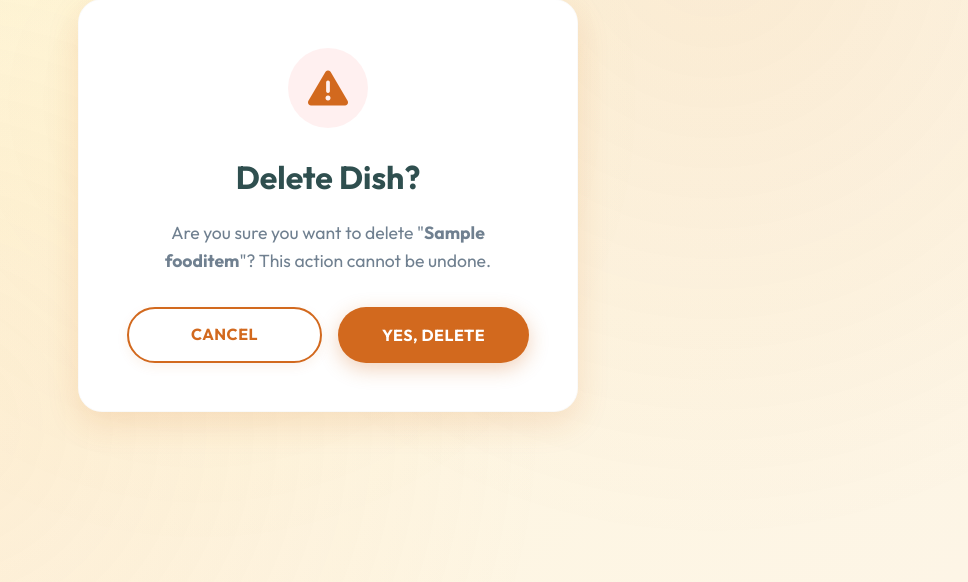
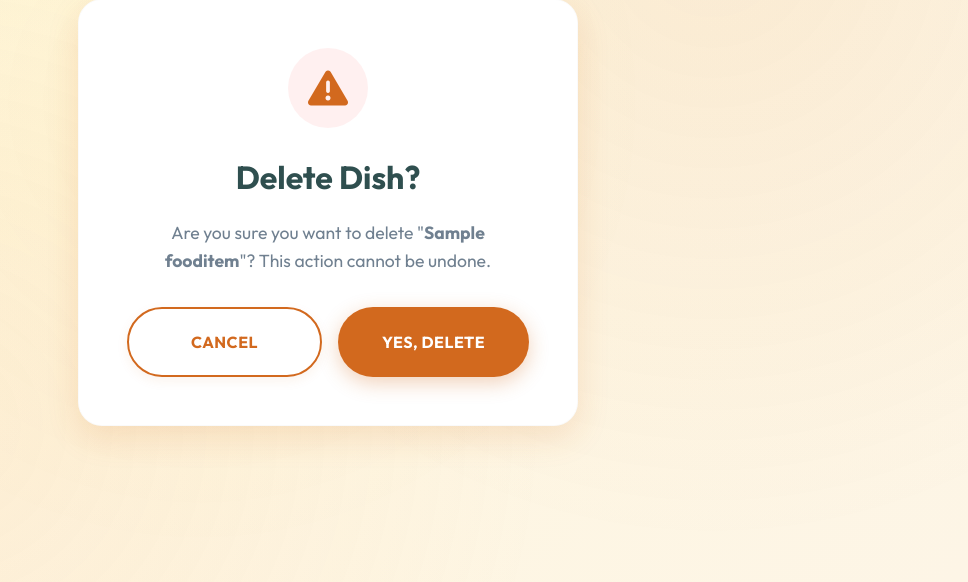
Before and after one commit to jibinchacko165-web/homemade-food, a Django app: page /food/1/delete/ in a window 1280 px wide. Shown: the part 218-800 px from the top of the page, without its empty margins (312-1280 px from the left). Run offline with Django 5.2, Linux system fonts and the light colour scheme; a user stored in the database is signed in; tables that the repository leaves empty hold one stand-in row (values such as "Sample post"); parts of the project's set-up code (start-up, migrations or seed data) failed here and were passed over.

Commit message:
fix: remove all {% url %} tags from delete template - use hardcoded /dashboard/ path

```diff
--- a/templates/chef/food_confirm_delete.html
+++ b/templates/chef/food_confirm_delete.html
@@ -10,7 +10,7 @@
 
     <form method="post" style="display: flex; gap: 1rem;">
         {% csrf_token %}
-        <a href="{% url 'chef:dashboard' %}" class="btn btn-outline" style="flex: 1;">Cancel</a>
+        <a href="/dashboard/" class="btn btn-outline" style="flex: 1; text-align: center; line-height: 2.5;">Cancel</a>
         <button type="submit" class="btn btn-primary" style="flex: 1; background: var(--primary);">Yes, Delete</button>
     </form>
 </div>
```
